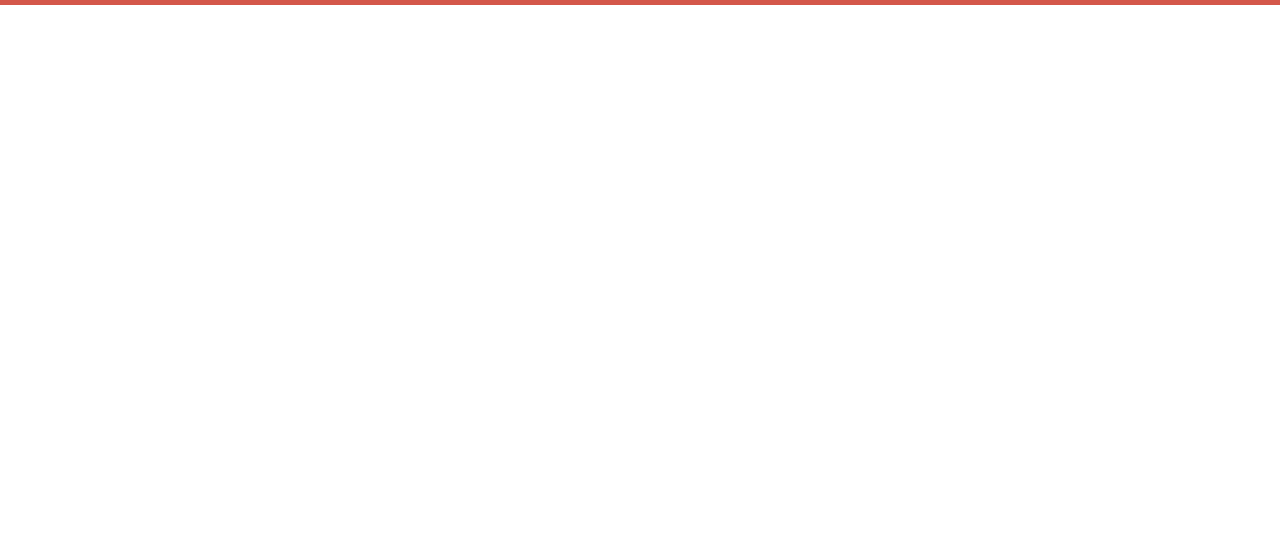
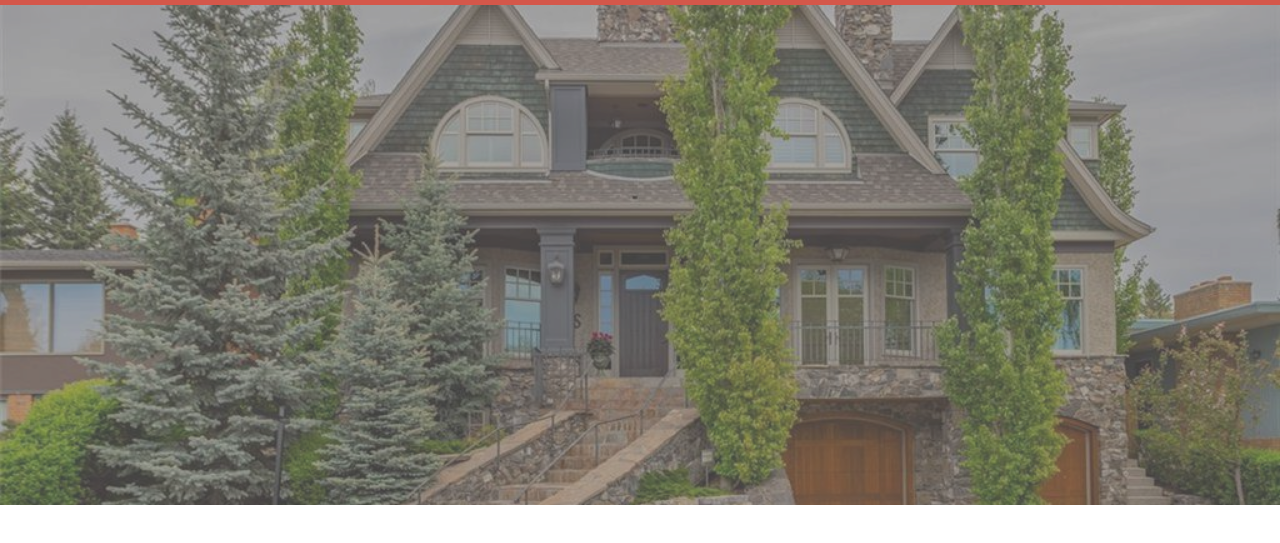
Before and after one commit to Ahmed-Benj/Capstone-HTML-CSS-Library-Of-Houses, a plain HTML site: page index.html in a window 1280 px wide. Shown: the part 83-626 px from the top of the page. Drawn offline with Linux system fonts and the light colour scheme.

Commit message:
add search section in main

```diff
--- a/assets/css/style.css
+++ b/assets/css/style.css
@@ -6,3 +6,20 @@
   height: 53px;
   width: 53px;
 }
+
+.search-section {
+  background: url(/assets/img/main-page-cover.jpg) no-repeat center;
+  opacity: 0.75;
+  width: 100%;
+  height: 500px;
+  background-size: cover;
+}
+
+.search-section::before {
+  background-color: rgba(0, 0, 0, 0.37);
+  content: "";
+  display: block;
+  height: 500px;
+  position: absolute;
+  width: 100%;
+}
--- a/index.html
+++ b/index.html
@@ -24,7 +24,7 @@
 
   <body>
     <header>
-      <nav class="navbar navbar-light bg-rougebordeaux">
+      <nav class="navbar navbar-light bg-rougebordeaux px-3">
         <a class="navbar-logo d-flex align-items-center text-white">
           <img src="assets\img\uLgs-NCV.jpg" href="#" alt="logo">
           <span class="h2 ml-2">Library Of Houses</span>
@@ -59,5 +59,10 @@
         </div>
       </nav>
     </header>
+    <main>
+      <section class="search-section">
+
+      </section>
+    </main>
   </body>
 </html>
```
Also changed, not shown: assets/img/main-page-cover.jpg (added).
